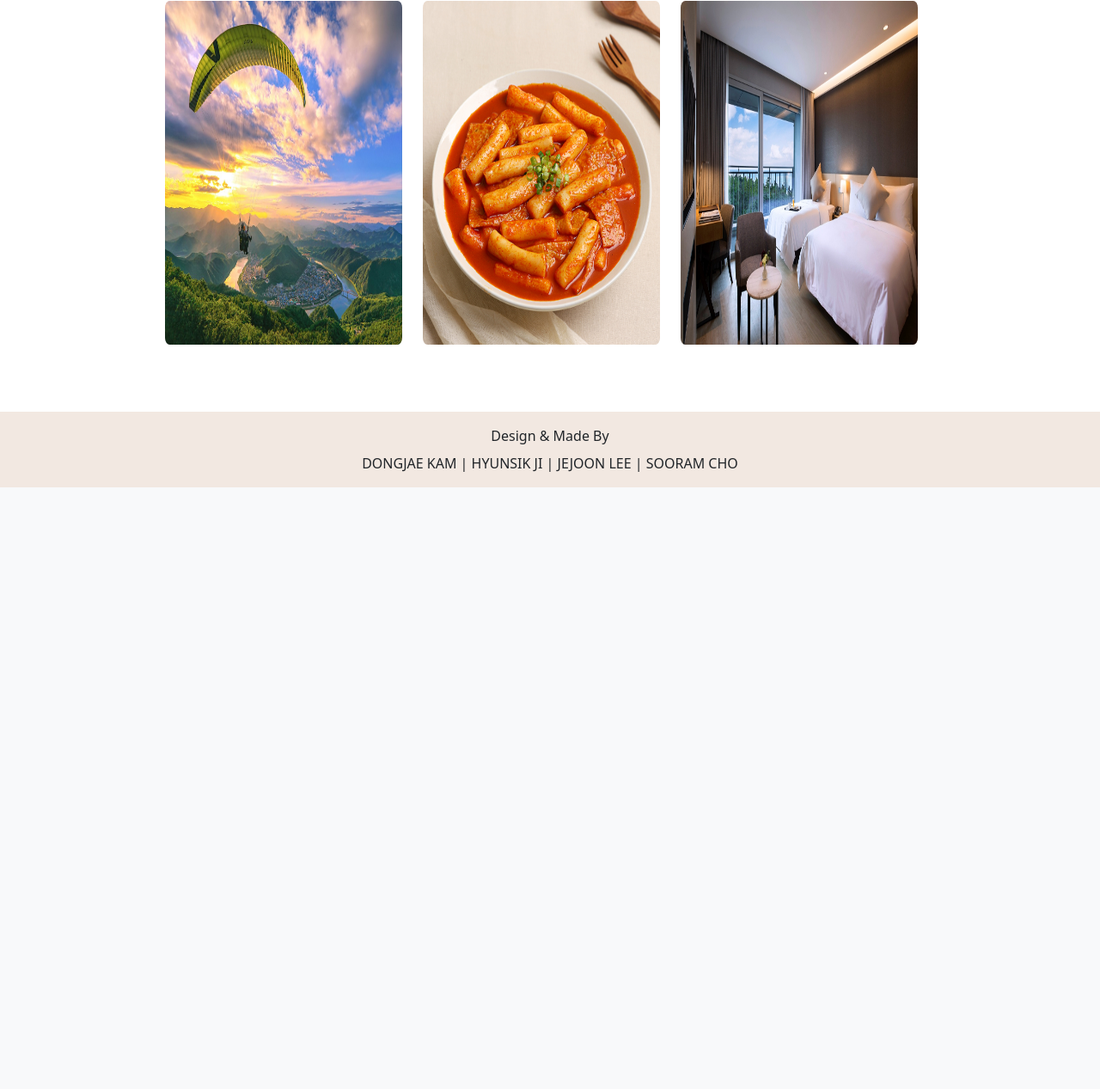
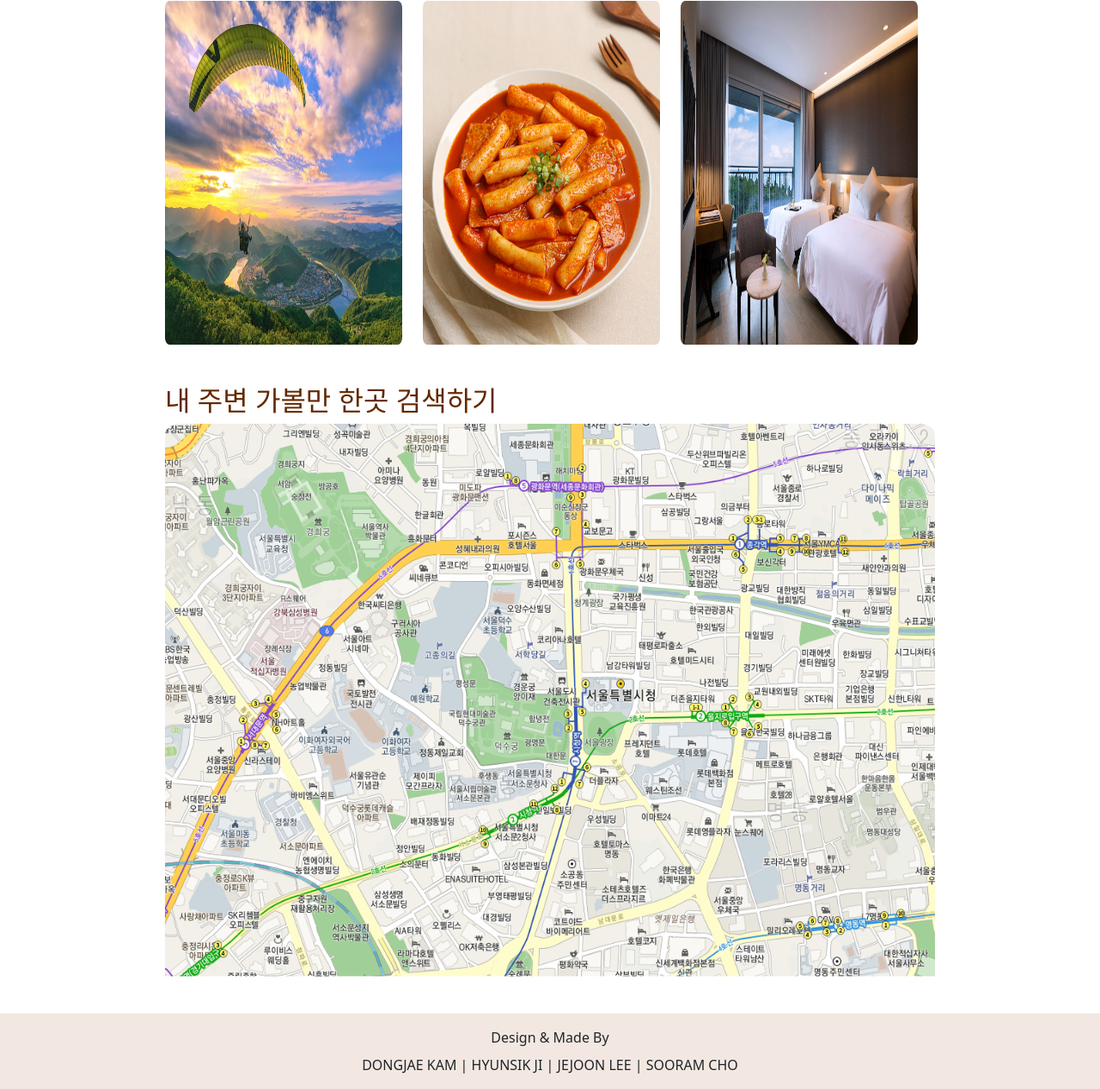
Before and after one commit to DongjaeKam/travel-master, a Django app: page /articles/ in a window 1280 px wide. Shown: the part 324-1591 px from the top of the page at 86% size. Before the commit the page ends 891 px from the top, so only its background shows below. Run offline with Django 3.2, Linux system fonts and the light colour scheme; data that the repository does not hold is empty; some libraries are stand-ins or nearby versions.

Commit message:
인덱스 및 마커표시

```diff
--- a/articles/templates/articles/index.html
+++ b/articles/templates/articles/index.html
@@ -83,7 +83,7 @@
           </div>
           <div class="back fs-3"><a href="{% url 'articles:search' %}?searched=activity">액티비티</a></div>
         </div>
-      </div></a>
+      </div>
       <div class="flip-box  col-4" style="">
         <div class="flip">
           <div class="front">
@@ -102,6 +102,11 @@
         </div>
       </div>
     </section>
+    <section class="row my-5">
+      <class="col-12" style="">
+        <a href="{% url 'articles:maps2' %}"><h2>내 주변 가볼만 한곳 검색하기</h2></a>
+        <img class="index-img" src="{% static 'images/map.png' %}" alt=""  style="border-radius:2%;">
+    </section>
   </main>
 
 
```
Also changed, not shown: articles/templates/articles/maps.html (+7 -2 lines), static/images/map.PNG (added).
